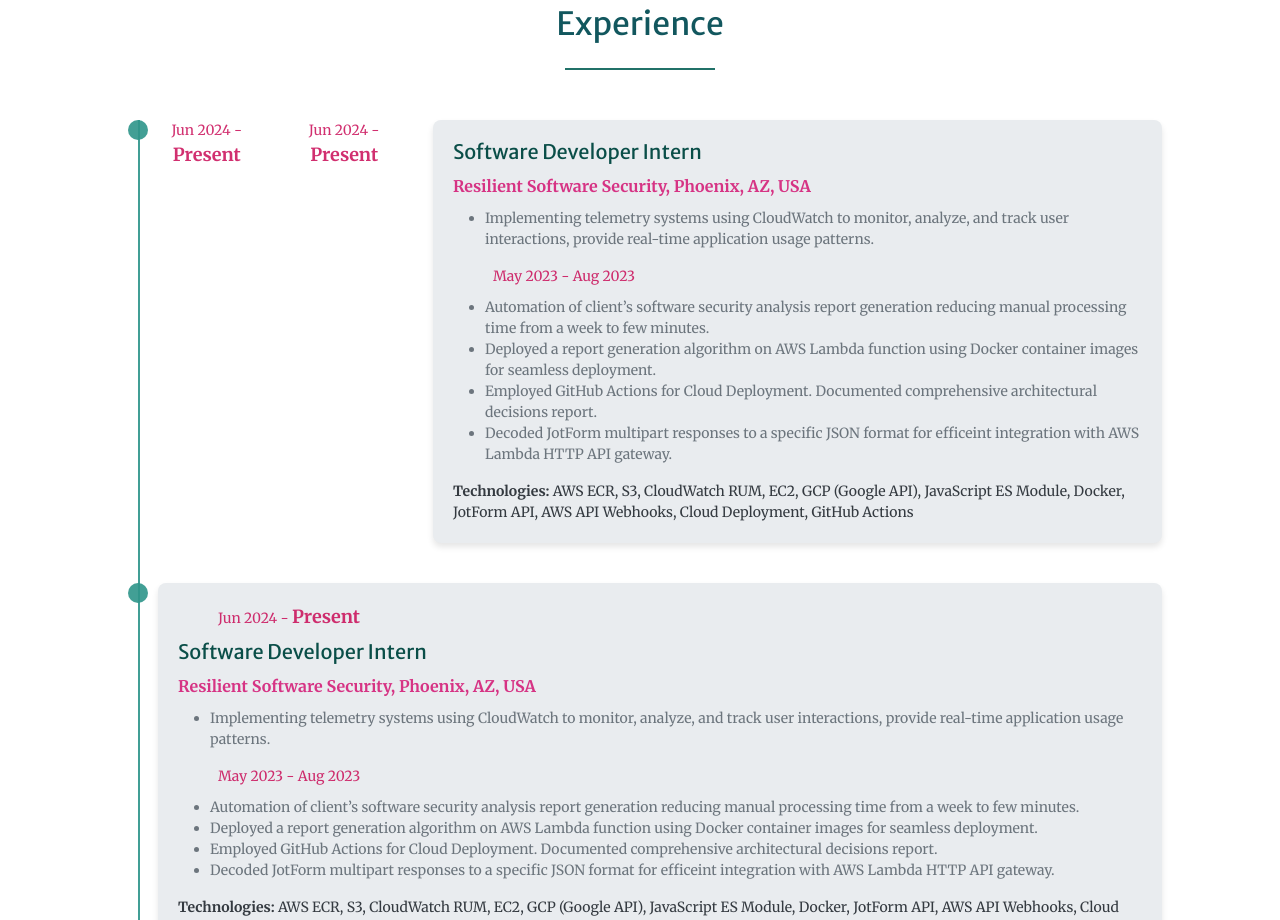
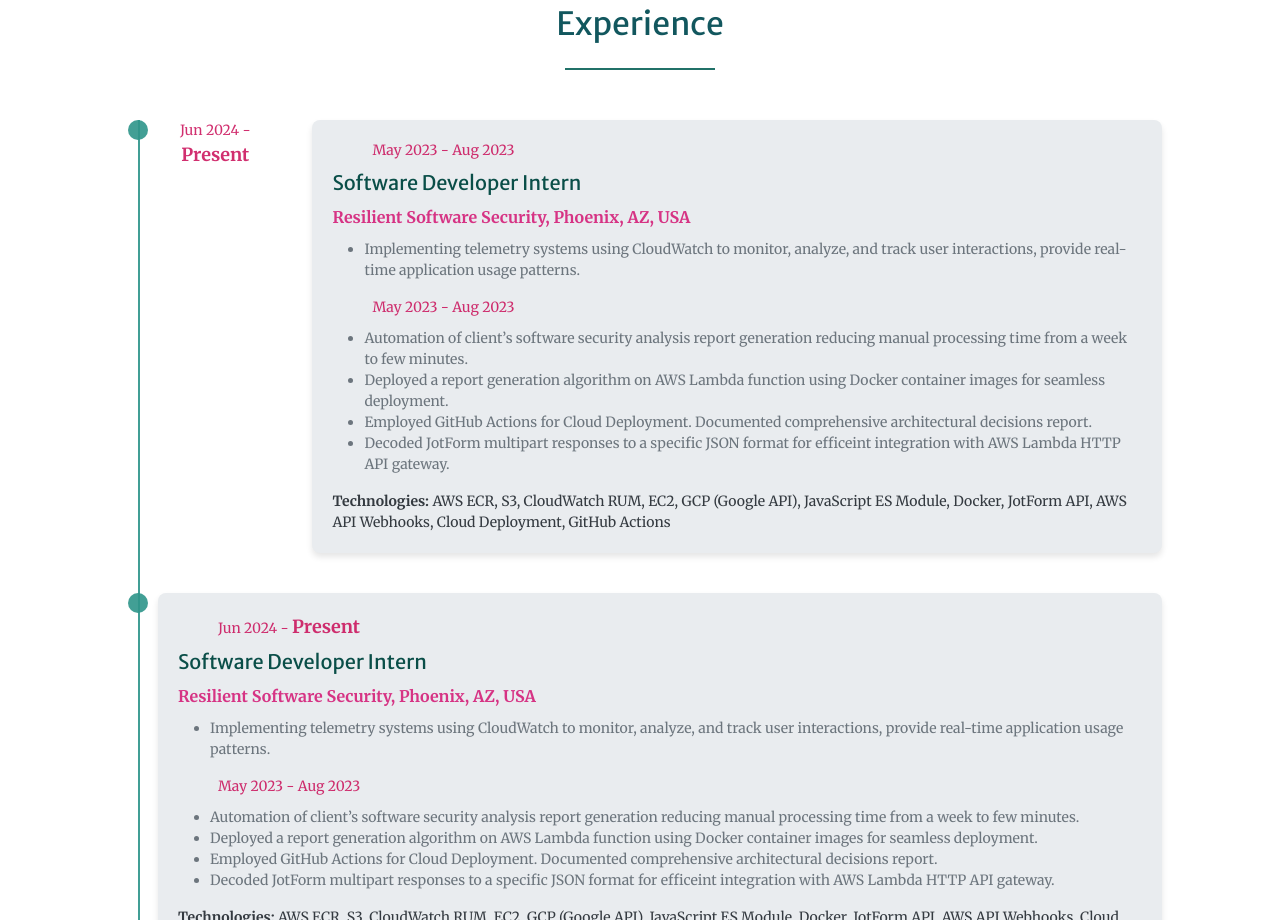
Before and after one commit to RupalJain97/RupalJain97, a plain HTML site: page index.html in a window 1280 px wide. Shown: the part 3820-4740 px from the top of the page. Drawn offline with nearby package versions, Linux system fonts and the light colour scheme; some packages are replaced by stand-ins of ours; a script that the page names is missing.

Commit message:
Fixed education section

```diff
--- a/partials/education_exp.html
+++ b/partials/education_exp.html
@@ -57,10 +57,10 @@
                         <div class="card-timeline-date">Jun 2024 - <span class="card-timeline-enddate">Present</span>
                         </div>
                         <div class="card-timeline-icon"></div>
-                        <div class="card-timeline-date">Jun 2024 - <span class="card-timeline-enddate">Present</span>
-                        </div>
+                        <!-- <div class="card-timeline-date">Jun 2024 - <span class="card-timeline-enddate">Present</span> -->
+                        <!-- </div> -->
                         <div class="card-timeline-content">
-                            <!-- <div class="card-timeline-date">May 2023 - Aug 2023</div> -->
+                            <div class="card-timeline-date">May 2023 - Aug 2023</div>
                             <h4 class="card-timeline-program">Software Developer Intern</h4>
                             <p class="card-timeline-university">Resilient Software Security, Phoenix, AZ, USA</p>
                             <!-- <p class="card-timeline-course"> -->
```
